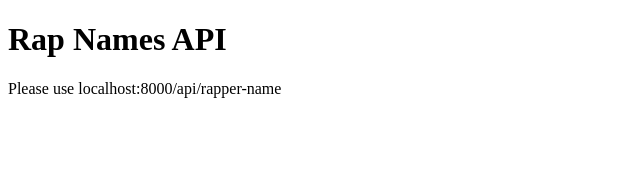
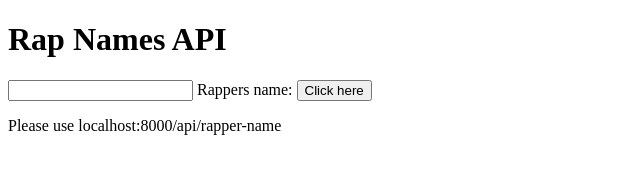
Before and after one commit to Byron-Becker/api_project, a website: page index.html in a window 1280 px wide. Shown: the whole page, without its empty margins (0-640 px from the left). Drawn offline with Linux system fonts and the light colour scheme.

Commit message:
JSON - savage

```diff
--- a/index.html
+++ b/index.html
@@ -7,6 +7,11 @@
 </head>
 <body>
     <h1>Rap Names API</h1>
+    <form action="">
+        <input type="text" name="name" id="name">
+        <label for="name">Rappers name: </label>
+        <button>Click here</button>
+    </form>
     <p>Please use localhost:8000/api/rapper-name</p>
 
 </body>
```
